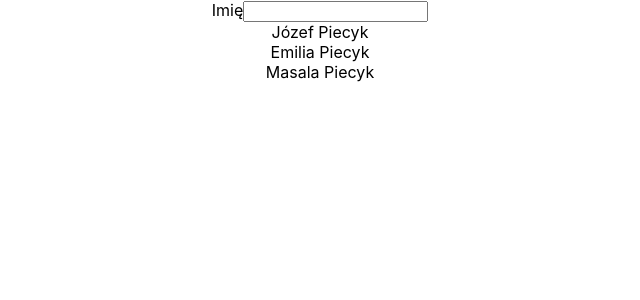
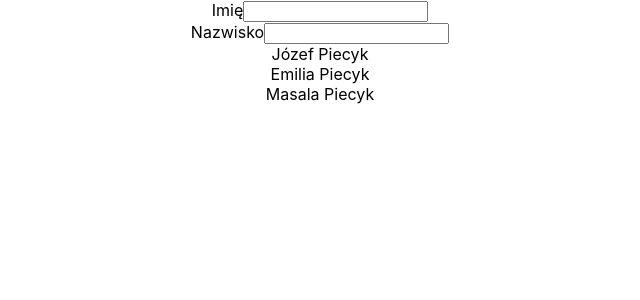
Before and after one commit to masives/taste-react, a React (Create React App) app: page / in a window 1280 px wide. Shown: the top 300 px of the page, without its empty margins (320-960 px from the left). Built offline with nearby package versions, Linux system fonts and the light colour scheme; the HTML template or start-up script is replaced by a standard one.

Commit message:
add surnam to list

```diff
--- a/src/components/Searchbar.js
+++ b/src/components/Searchbar.js
@@ -3,19 +3,31 @@ import React from 'react';
 class Searchbar extends React.Component {
   state = {
     name: '',
+    surname: '',
   };
 
   handleNameChange = (event) => {
     this.setState({ name: event.target.value });
   };
 
+  handleSurnameChange = (event) => {
+    this.setState({ surname: event.target.value });
+  };
+
   render() {
     console.log(this.state.name);
     return (
-      <label>
-        Imię
-        <input type="text" onChange={this.handleNameChange} value={this.state.name} />
-      </label>
+      <div>
+        <label>
+          Imię
+          <input type="text" onChange={this.handleNameChange} value={this.state.name} />
+        </label>
+        <br />
+        <label>
+          Nazwisko
+          <input type="text" onChange={this.handleSurnameChange} value={this.state.surname} />
+        </label>
+      </div>
     );
   }
 }
```
